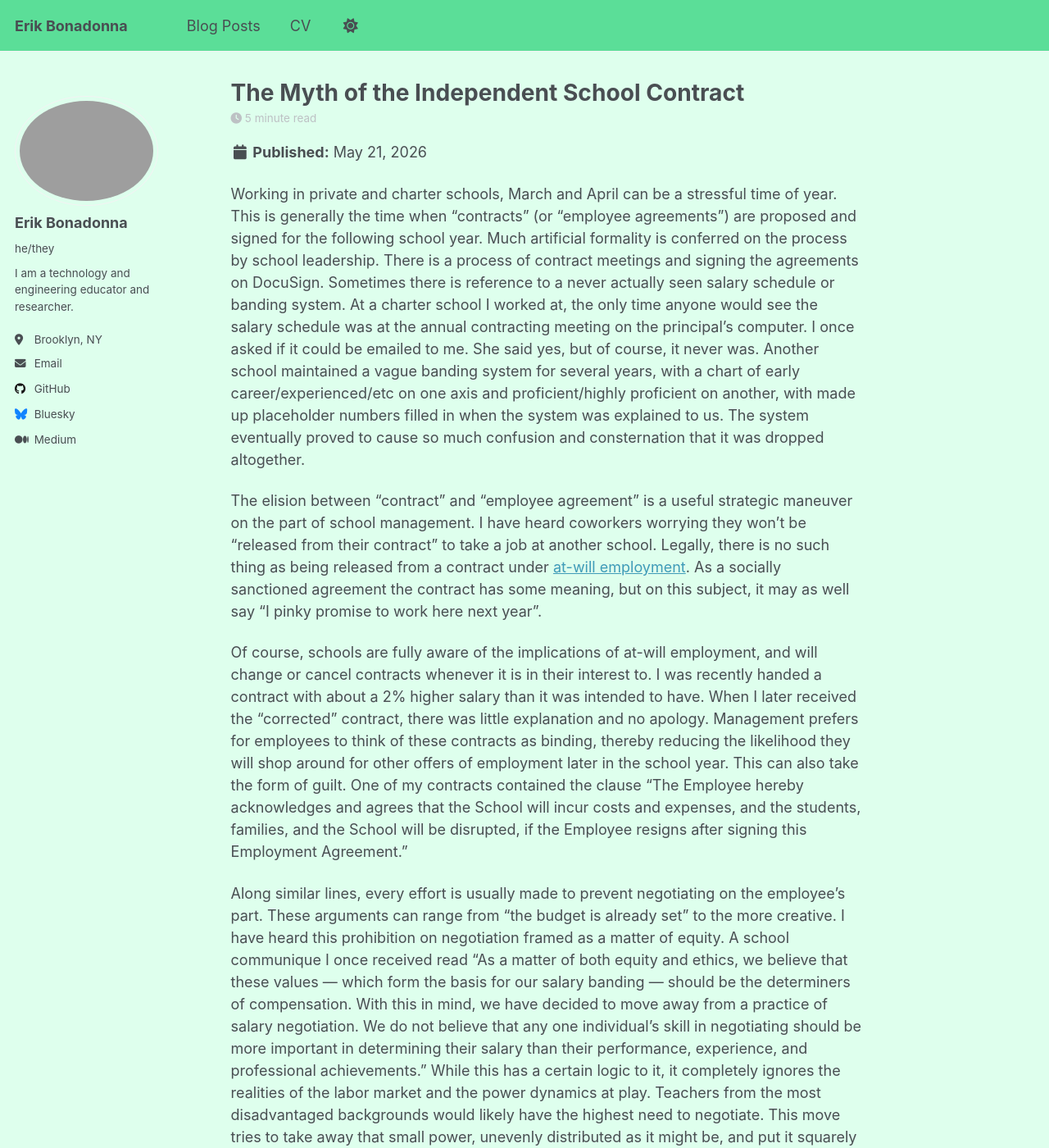
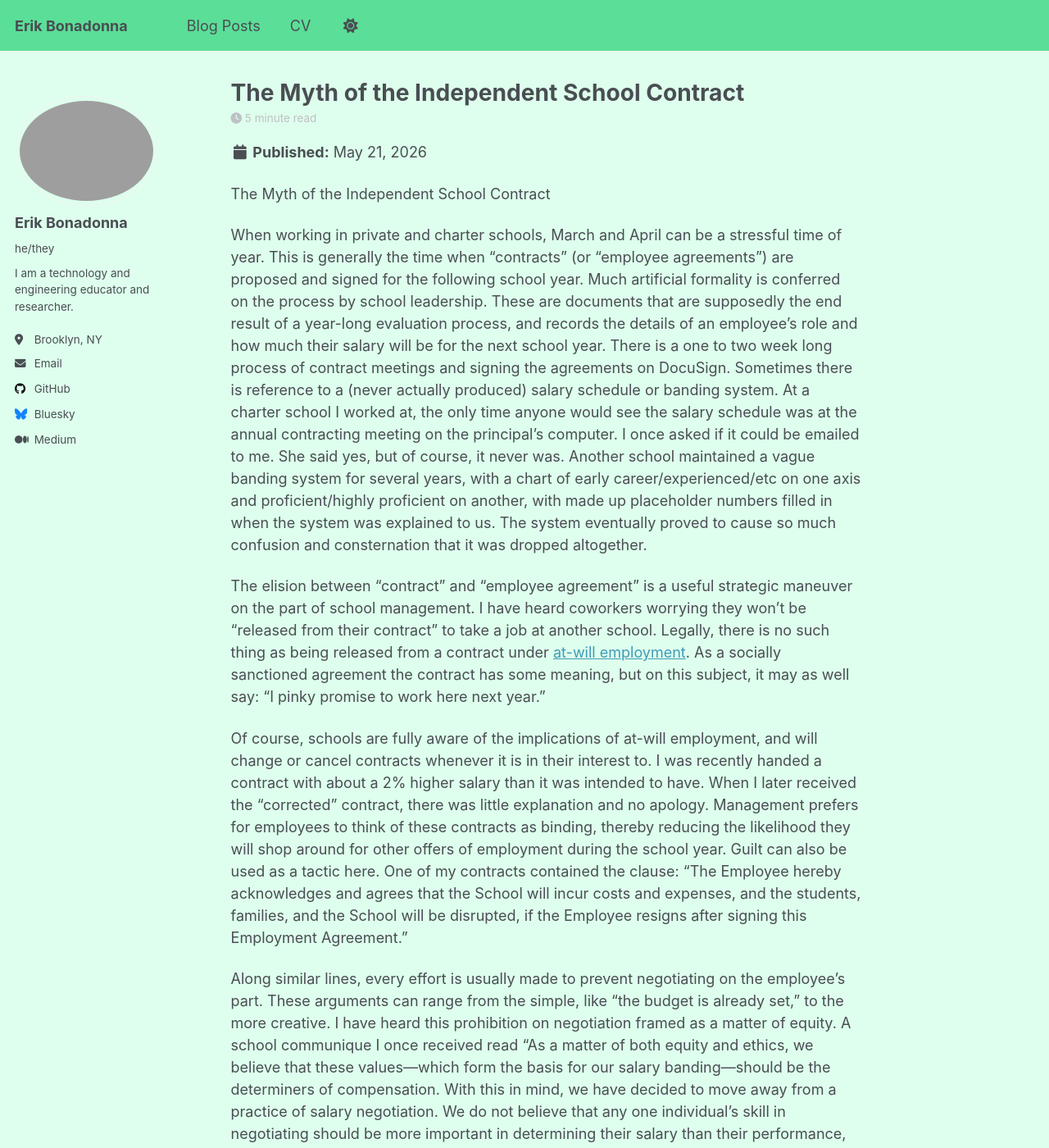
Before and after one commit to lichenpunk/lichenpunk.github.io, a Jekyll site: the page built from _posts/2026-5-21-blog-post-4.md, in a window 1280 px wide and 1400 px high. Shown: the whole window at 82% size. Built offline with Jekyll 4.4.1, drawn with Linux system fonts in a browser that asks for light colours; a script that is not in the unit is left out; some of the changed text lies outside the part shown.

Commit message:
Blog post revisions

```diff
--- a/_posts/2026-5-21-blog-post-4.md
+++ b/_posts/2026-5-21-blog-post-4.md
@@ -7,17 +7,18 @@ tags:
   - independent-schools
   - labor
 ---
+The Myth of the Independent School Contract
 
-Working in private and charter schools, March and April can be a stressful time of year. This is generally the time when “contracts” (or “employee agreements”) are proposed and signed for the following school year. Much artificial formality is conferred on the process by school leadership. There is a process of contract meetings and signing the agreements on DocuSign. Sometimes there is reference to a never actually seen salary schedule or banding system. At a charter school I worked at, the only time anyone would see the salary schedule was at the annual contracting meeting on the principal’s computer. I once asked if it could be emailed to me. She said yes, but of course, it never was. Another school maintained a vague banding system for several years, with a chart of early career/experienced/etc on one axis and proficient/highly proficient on another, with made up placeholder numbers filled in when the system was explained to us. The system eventually proved to cause so much confusion and consternation that it was dropped altogether.
+When working in private and charter schools, March and April can be a stressful time of year. This is generally the time when “contracts” (or “employee agreements”) are proposed and signed for the following school year. Much artificial formality is conferred on the process by school leadership. These are documents that are supposedly the end result of a year-long evaluation process, and records the details of an employee's role and how much their salary will be for the next school year. There is a one to two week long process of contract meetings and signing the agreements on DocuSign. Sometimes there is reference to a (never actually produced) salary schedule or banding system. At a charter school I worked at, the only time anyone would see the salary schedule was at the annual contracting meeting on the principal’s computer. I once asked if it could be emailed to me. She said yes, but of course, it never was. Another school maintained a vague banding system for several years, with a chart of early career/experienced/etc on one axis and proficient/highly proficient on another, with made up placeholder numbers filled in when the system was explained to us. The system eventually proved to cause so much confusion and consternation that it was dropped altogether.
 
-The elision between “contract” and “employee agreement” is a useful strategic maneuver on the part of school management. I have heard coworkers worrying they won’t be “released from their contract” to take a job at another school. Legally, there is no such thing as being released from a contract under [at-will employment](https://www.ncsl.org/labor-and-employment/at-will-employment-overview). As a socially sanctioned agreement the contract has some meaning, but on this subject, it may as well say “I pinky promise to work here next year”.
+The elision between “contract” and “employee agreement” is a useful strategic maneuver on the part of school management. I have heard coworkers worrying they won’t be “released from their contract” to take a job at another school. Legally, there is no such thing as being released from a contract under [at-will employment](https://www.ncsl.org/labor-and-employment/at-will-employment-overview). As a socially sanctioned agreement the contract has some meaning, but on this subject, it may as well say: “I pinky promise to work here next year.”
 
-Of course, schools are fully aware of the implications of at-will employment, and will change or cancel contracts whenever it is in their interest to. I was recently handed a contract with about a 2% higher salary than it was intended to have. When I later received the “corrected” contract, there was little explanation and no apology. Management prefers for employees to think of these contracts as binding, thereby reducing the likelihood they will shop around for other offers of employment later in the school year. This can also take the form of guilt. One of my contracts contained the clause “The  Employee  hereby  acknowledges  and  agrees  that  the School  will  incur  costs  and  expenses,  and the  students,  families,  and  the  School  will  be  disrupted,  if the Employee resigns after signing this Employment Agreement.”
+Of course, schools are fully aware of the implications of at-will employment, and will change or cancel contracts whenever it is in their interest to. I was recently handed a contract with about a 2% higher salary than it was intended to have. When I later received the “corrected” contract, there was little explanation and no apology. Management prefers for employees to think of these contracts as binding, thereby reducing the likelihood they will shop around for other offers of employment during the school year. Guilt can also be used as a tactic here. One of my contracts contained the clause: “The  Employee  hereby  acknowledges  and  agrees  that  the School  will  incur  costs  and  expenses,  and the  students,  families,  and  the  School  will  be  disrupted,  if the Employee resigns after signing this Employment Agreement.”
 
-Along similar lines, every effort is usually made to prevent negotiating on the employee’s part. These arguments can range from “the budget is already set” to the more creative. I have heard this prohibition on negotiation framed as a matter of equity. A school communique I once received read “As a matter of both equity and ethics, we believe that these values — which form the basis for our salary banding —  should be the determiners of compensation. With this in mind, we have decided to move away from a practice of salary negotiation. We do not believe that any one individual’s skill in negotiating should be more important in determining their salary than their performance, experience, and professional achievements.” While this has a certain logic to it, it completely ignores the realities of the labor market and the power dynamics at play. Teachers from the most disadvantaged backgrounds would likely have the highest need to negotiate. This move tries to take away that small power, unevenly distributed as it might be, and put it squarely in the hands of school leadership. Additionally, if there is no set, visible salary schedule, pay can be significantly influenced by personal opinions and biases of leadership. I have seen this play out first hand, where well-liked staff members are given more favorable treatment in the absence of more structured employment protocols.
+Along similar lines, every effort is usually made to prevent negotiating on the employee’s part. These arguments can range from the simple, like “the budget is already set,” to the more creative. I have heard this prohibition on negotiation framed as a matter of equity. A school communique I once received read “As a matter of both equity and ethics, we believe that these values—which form the basis for our salary banding—should be the determiners of compensation. With this in mind, we have decided to move away from a practice of salary negotiation. We do not believe that any one individual’s skill in negotiating should be more important in determining their salary than their performance, experience, and professional achievements.” While this has a certain logic to it, it completely ignores the realities of the labor market and the power dynamics at play. Teachers from the most disadvantaged backgrounds would likely have the highest need to negotiate. This move tries to take away that small power, unevenly distributed as it might be, and put it squarely in the hands of school leadership. Additionally, if there is no set, visible salary schedule, pay can be significantly influenced by personal opinions and biases of leadership. I have seen this play out first hand in situations where well-liked staff members are given more favorable treatment in the absence of more structured employment protocols.
 
-In reality, in a “free” labor market, sometimes negotiation is required. There may be a teacher who wants to stay at a particular school, but needs to get a certain percentage raise for it to be worthwhile to stay, with rising costs of living. Their options are to leave or attempt to negotiate. Where there is no collective bargaining agreement, individual bargaining is the only option.
+In reality, in a “free” labor market, sometimes negotiation is required. There may be a teacher who wants to stay at a particular school, but needs to get a certain percentage raise for it to be worthwhile to stay with rising costs of living. Their options are to leave or attempt to negotiate. Where there is no collective bargaining agreement, individual bargaining is the only option.
 
-All of this helps to put a maximum of bargaining power in the hands of independent school leadership, and very little in the hands of teachers. In these highly favorable-to-management bargaining conditions, I have often seen schools rush employees to accept low salary offers. Employees are told to inform schools if there is a chance they won’t be returning, and then penalized for disclosing their plans early.
+All of this helps to put a maximum of bargaining power in the hands of independent school leadership and very little in the hands of teachers. In these highly favorable-to-management bargaining conditions, I have often seen schools rush employees to accept low salary offers. Employees are told to inform schools if there is a chance they won’t be returning and then are penalized for disclosing their plans early.
 
- There are a variety of reasons why one might choose to work in an independent school rather than a public school: changing careers, different teaching models, geography. Currently, teachers at these schools have very little democratic input into the functioning of their school or their work conditions. I applaud the efforts of the [UFT](https://www.uft.org/chapters/city-chapters/charter-schools) and [UAW Local 2110](https://inthesetimes.com/article/a-pricey-private-school-says-quaker-values-justify-aggressive-campaign-to-destroy-its-union) to unionize charter and private school teachers, and would encourage any of these teachers in New York to reach out to these unions.
+ There are a variety of reasons why one might choose to work in an independent school rather than a public school: changing careers, different teaching models, and geography are only a few. Currently, teachers at these schools have very little democratic input into the functioning of their school or their work conditions. I applaud the efforts of the [UFT](https://www.uft.org/chapters/city-chapters/charter-schools) and [UAW Local 2110](https://inthesetimes.com/article/a-pricey-private-school-says-quaker-values-justify-aggressive-campaign-to-destroy-its-union) to unionize charter and private school teachers, and would encourage any of these teachers in New York to reach out to these unions. In the meantime, it is important for teachers who work at the schools to know their rights and to never feel obligated to stay in a position because they signed one of these agreements.
```
